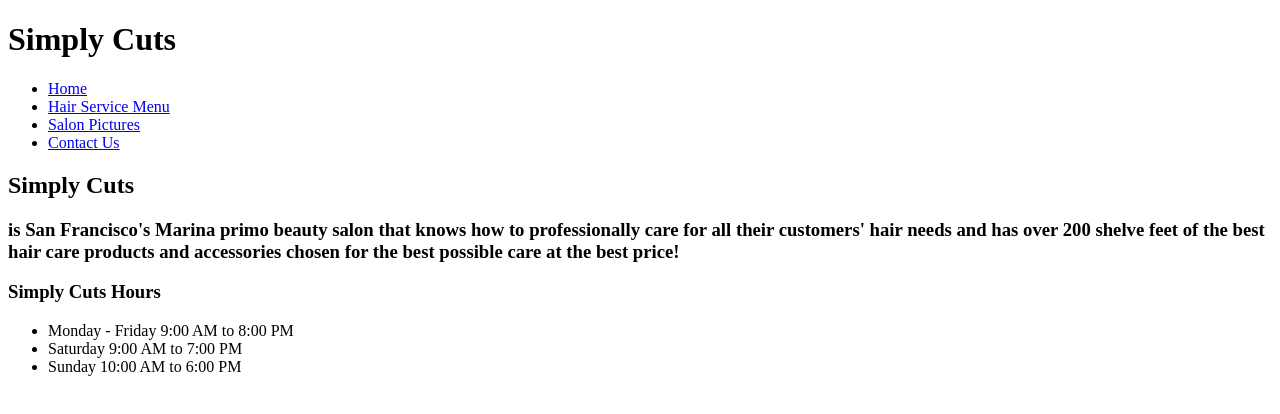
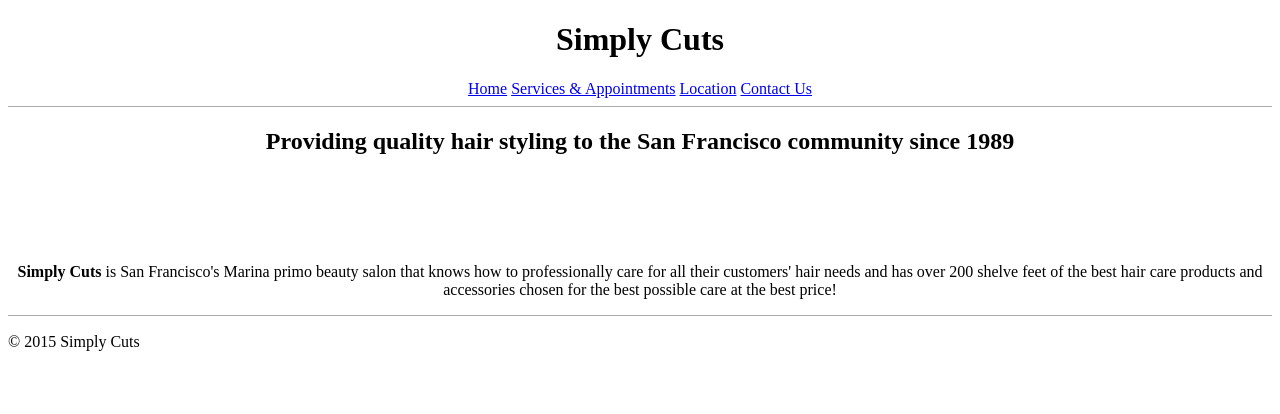
Before and after one commit to HackerHong/SimplyCuts, a plain HTML site: page index.html in a window 1280 px wide. Drawn offline with Linux system fonts and the light colour scheme.

Commit message:
HTML and CSS Fixes
- Fixed HTML structure to better match mock-ups
- Added basic CSS

```diff
--- /dev/null
+++ b/css/style.css
@@ -0,0 +1,39 @@
+h1 {
+  text-align: center;
+}
+
+h2 {
+  text-align: center;
+}
+
+p {
+  text-align: center;
+}
+
+header nav * {
+  display: inline;
+}
+
+footer p {
+  text-align: left;
+}
+
+nav {
+  text-align: center;
+}
+
+hr {
+   display: block;
+   position: relative;
+   padding: 0;
+   margin: 8px auto;
+   height: 0;
+   width: 100%;
+   max-height: 0;
+   font-size: 1px;
+   line-height: 0;
+   clear: both;
+   border: none;
+   border-top: 1px solid #aaaaaa;
+   border-bottom: 1px solid #ffffff;
+}
--- a/index.html
+++ b/index.html
@@ -2,25 +2,34 @@
 <html lang="en">
   <head>
     <meta charset="utf-8">
+    <meta name="keywords" content="hair, cut, styling, care, wash, perm, highlight">
+    <meta name="description" content="Simply Cuts professional hair services">
+    <meta name="author" content="Francis Hong">
     <title>Simply Cuts</title>
+    <link rel="stylesheet" type="text/css" href="css/style.css">
   </head>
   <body>
-    <h1>Simply Cuts</h1>
-    <ul>
-      <li><a href="#">Home</a></li>
-      <li><a href="#">Hair Service Menu</a></li>
-      <li><a href="#">Salon Pictures</a></li>
-      <li><a href="#">Contact Us</a></li>
-    </ul>
-
-    <h2>Simply Cuts</h2>
-    <h3>is San Francisco's Marina primo beauty salon that knows how to professionally care for all their customers' hair needs and has over 200 shelve feet of the best hair care products and accessories chosen for the best possible care at the best price! </h3>
-    <h3>Simply Cuts Hours</h3>
-    <ul>
-      <li>Monday - Friday     9:00 AM to 8:00 PM</li>
-      <li>Saturday            9:00 AM to 7:00 PM</li>
-      <li>Sunday             10:00 AM to 6:00 PM</li>
-    </ul>
+    <header>
+      <h1>Simply Cuts</h1>
+      <nav>
+        <a href="#">Home</a>
+        <a href="#">Services &amp; Appointments</a>
+        <a href="#">Location</a>
+        <a href="#">Contact Us</a>
+      </nav>
+    </header>
+    <hr>
+    <h2>Providing quality hair styling to the San Francisco community since 1989</h2>
+    <br>
+    <br>
+    <!-- Carousel will go here -->
+    <br>
+    <br>
+    <p><b>Simply Cuts</b> is San Francisco's Marina primo beauty salon that knows how to professionally care for all their customers' hair needs and has over 200 shelve feet of the best hair care products and accessories chosen for the best possible care at the best price!</p>
+    <hr>
+    <footer>
+      <p>&copy; 2015 Simply Cuts</p>
+    </footer>
   </body>
 
 </html>
```
